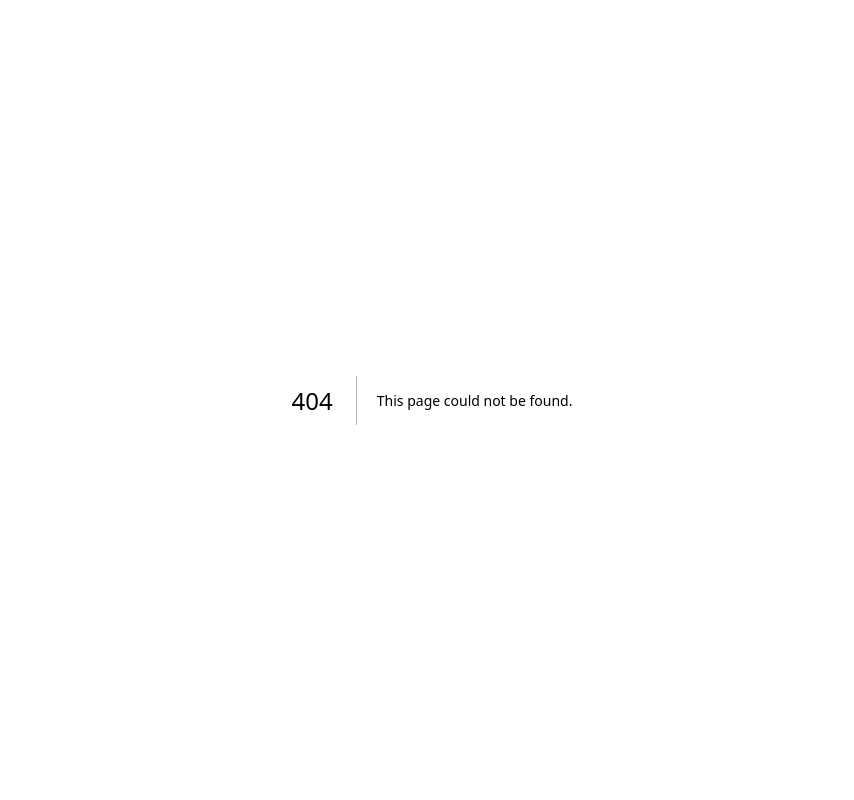
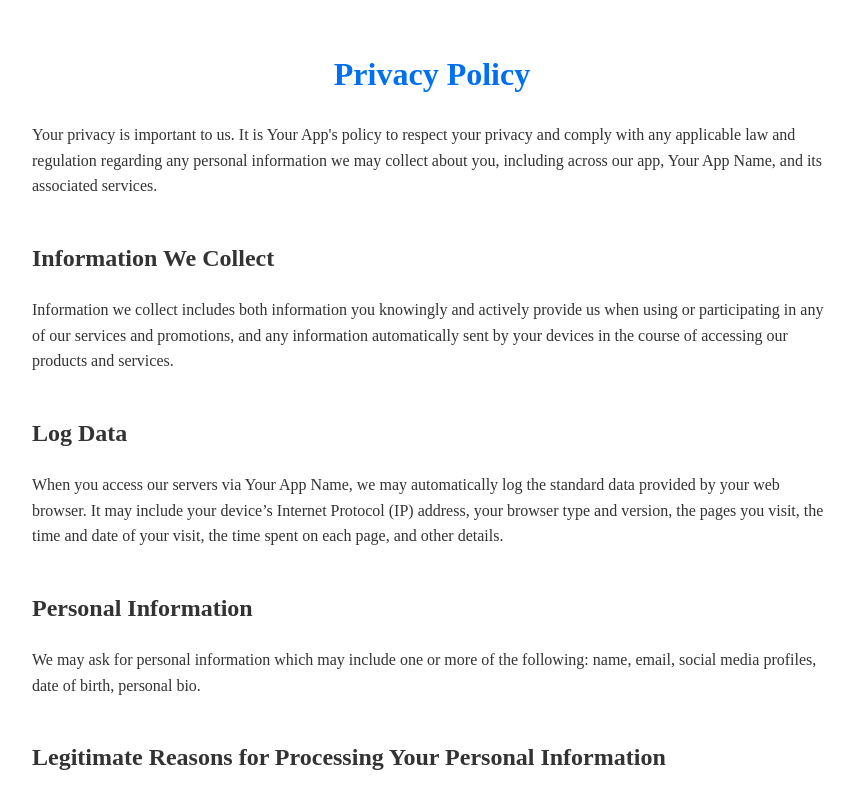
Before and after one commit to DanVavilov/mac-utilities-website, a Next.js app: page /privacy in a window 1280 px wide. Before the commit this address had no page. Shown: the top 800 px of the page, without its empty margins (208-1062 px from the left). Built offline with nearby package versions, Linux system fonts and the light colour scheme.

Commit message:
Added Privacy Notes Page

```diff
--- a/src/App.css
+++ b/src/App.css
@@ -64,3 +64,50 @@ nav a:hover {
 h1 {
   color: #333;
 }
+
+
+
+
+
+
+
+
+/* App.css */
+.privacyContainer {
+  max-width: 800px;
+  margin: 40px auto;
+  padding: 20px;
+  line-height: 1.6;
+  color: #333;
+  background-color: #f8f8f8;
+  border-radius: 8px;
+  box-shadow: 0 4px 6px rgba(0, 0, 0, 0.1);
+}
+
+.title {
+  text-align: center;
+  color: #0070f3;
+  margin-bottom: 2rem;
+}
+
+.introduction {
+  margin-bottom: 2rem;
+  text-align: justify;
+}
+
+.section {
+  margin-bottom: 2rem;
+}
+
+h2 {
+  color: #0070f3;
+  margin-bottom: 1rem;
+}
+
+p {
+  font-size: 16px;
+  text-align: justify;
+  margin-bottom: 1rem;
+}
+
+/* Additional global styles */
--- /dev/null
+++ b/src/pages/privacy.module.css
@@ -0,0 +1,113 @@
+.App {
+    text-align: center;
+}
+
+.App-logo {
+    height: 40vmin;
+    pointer-events: none;
+}
+
+@media (prefers-reduced-motion: no-preference) {
+    .App-logo {
+        animation: App-logo-spin infinite 20s linear;
+    }
+}
+
+.App-header {
+    background-color: #282c34;
+    min-height: 100vh;
+    display: flex;
+    flex-direction: column;
+    align-items: center;
+    justify-content: center;
+    font-size: calc(10px + 2vmin);
+    color: white;
+}
+
+.App-link {
+    color: #61dafb;
+}
+
+@keyframes App-logo-spin {
+    from {
+        transform: rotate(0deg);
+    }
+    to {
+        transform: rotate(360deg);
+    }
+}
+
+
+
+
+
+body {
+    font-family: Arial, sans-serif;
+}
+
+nav {
+    background-color: #f0f0f0;
+    padding: 10px;
+    text-align: center;
+}
+
+nav a {
+    margin-right: 15px;
+    text-decoration: none;
+    color: #333;
+}
+
+nav a:hover {
+    text-decoration: underline;
+}
+
+h1 {
+    color: #333;
+}
+
+
+
+
+
+
+
+
+/* App.css */
+.privacyContainer {
+    max-width: 800px;
+    margin: 40px auto;
+    padding: 20px;
+    line-height: 1.6;
+    color: #333;
+    background-color: #f8f8f8;
+    border-radius: 8px;
+    box-shadow: 0 4px 6px rgba(0, 0, 0, 0.1);
+}
+
+.title {
+    text-align: center;
+    color: #0070f3;
+    margin-bottom: 2rem;
+}
+
+.introduction {
+    margin-bottom: 2rem;
+    text-align: justify;
+}
+
+.section {
+    margin-bottom: 2rem;
+}
+
+h2 {
+    color: #0070f3;
+    margin-bottom: 1rem;
+}
+
+p {
+    font-size: 16px;
+    text-align: justify;
+    margin-bottom: 1rem;
+}
+
+/* Additional global styles */
--- /dev/null
+++ b/src/pages/privacy.tsx
@@ -0,0 +1,61 @@
+import React from 'react';
+import Head from 'next/head';
+import { CSSProperties } from 'react';
+
+const styles = {
+    privacyContainer: {
+        maxWidth: '800px',
+        margin: 'auto',
+        padding: '20px',
+        lineHeight: '1.6',
+        color: '#333',
+    } as CSSProperties,
+    title: {
+        textAlign: 'center',
+        color: '#0070f3',
+    } as CSSProperties,
+    section: {
+        marginBottom: '40px',
+    } as CSSProperties,
+};
+const PrivacyPolicy: React.FC = () => {
+    return (
+        <>
+            <Head>
+                <title>Privacy Policy - Your App Name</title>
+            </Head>
+            <div style={styles.privacyContainer}>
+                <h1 style={styles.title}>Privacy Policy</h1>
+                <p style={styles.section}>
+                    Your privacy is important to us. It is Your App's policy to respect your privacy and comply with any applicable law and regulation regarding any personal information we may collect about you, including across our app, Your App Name, and its associated services.
+                </p>
+                <section style={styles.section}>
+                    <h2>Information We Collect</h2>
+                    <p>Information we collect includes both information you knowingly and actively provide us when using or participating in any of our services and promotions, and any information automatically sent by your devices in the course of accessing our products and services.</p>
+                </section>
+                <section style={styles.section}>
+                    <h2>Log Data</h2>
+                    <p>When you access our servers via Your App Name, we may automatically log the standard data provided by your web browser. It may include your device’s Internet Protocol (IP) address, your browser type and version, the pages you visit, the time and date of your visit, the time spent on each page, and other details.</p>
+                </section>
+                <section style={styles.section}>
+                    <h2>Personal Information</h2>
+                    <p>We may ask for personal information which may include one or more of the following: name, email, social media profiles, date of birth, personal bio.</p>
+                </section>
+                <section style={styles.section}>
+                    <h2>Legitimate Reasons for Processing Your Personal Information</h2>
+                    <p>We only collect and use your personal information when we have a legitimate reason for doing so. In which instance, we only collect personal information that is reasonably necessary to provide our services to you.</p>
+                </section>
+                <section style={styles.section}>
+                    <h2>Anonymous Usage Data</h2>
+                    <p>We collect anonymous data related to product interactions to improve the user experience. This data helps us make more informed decisions about which features are beneficial to our users.</p>
+                </section>
+                <section style={styles.section}>
+                    <h2>Anonymous Diagnostics</h2>
+                    <p>Our app collects anonymous diagnostic information, such as crash data and performance metrics. This information is crucial for identifying and resolving issues promptly, ensuring a stable and efficient user experience.</p>
+                </section>
+            </div>
+        </>
+    );
+};
+
+export default PrivacyPolicy;
```
